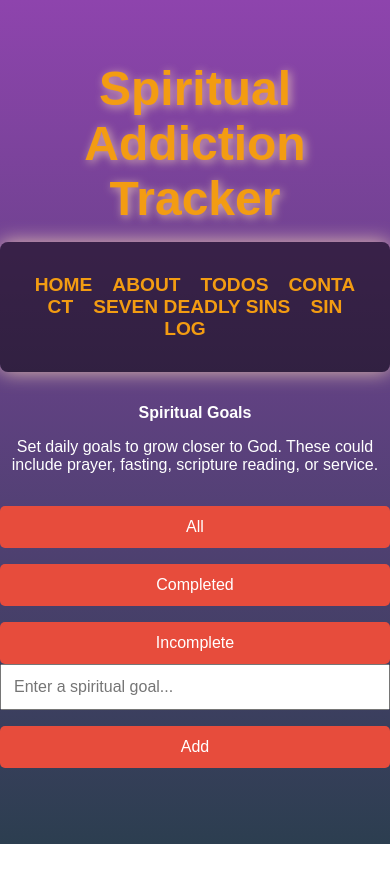
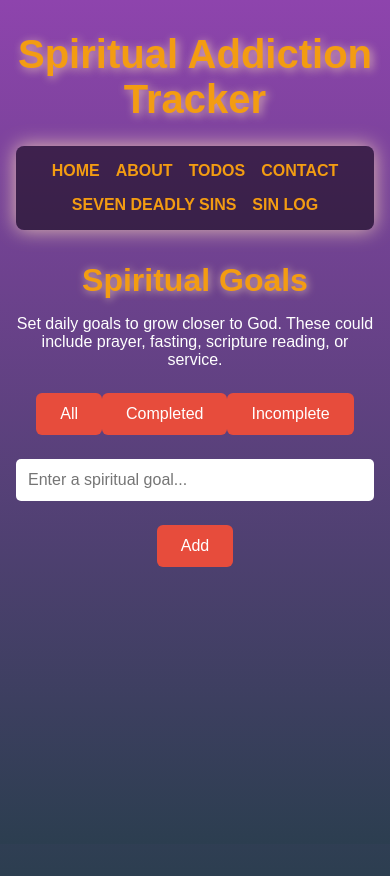
Before and after one commit to Matthew-Bourgeois/spiritual-addiction-tracker, a React (Create React App) app: page /todo in a window 390 px wide. Before the commit the page ends 844 px from the top, so only its background shows below. Built offline with nearby package versions, Linux system fonts and the light colour scheme.

Commit message:
Improve global styling, spacing, and mobile responsiveness in App.css

```diff
--- a/src/App.css
+++ b/src/App.css
@@ -1,45 +1,41 @@
-html, body {
-  overflow-x: hidden;
+/* Global Reset */
+* {
+  box-sizing: border-box;
   margin: 0;
   padding: 0;
-  width: 100%;
 }
 
-
-
-/* Base Styling */
+/* Base Layout */
 html, body {
-  margin: 0;
-  padding: 0;
-  overflow-x: hidden;
-  width: 100%;
-}
-
-body {
   font-family: 'Arial', sans-serif;
   background: linear-gradient(to top, #2c3e50, #8e44ad);
   color: white;
-  height: 100vh;
-  display: flex;
-  flex-direction: column;
-  justify-content: center;
-  align-items: center;
+  min-height: 100vh;
+  width: 100%;
+  overflow-x: hidden;
   text-align: center;
+  padding-bottom: 2rem;
 }
 
-/* Header (Title) */
+.App {
+  padding: 2rem 1rem;
+  max-width: 1000px;
+  margin: 0 auto;
+}
+
+/* Header */
 h1 {
-  font-size: 3rem;
+  font-size: 2.5rem;
   color: #f39c12;
   text-shadow: 2px 2px 10px rgba(255, 223, 186, 0.7);
-  margin-bottom: 1rem;
+  margin-bottom: 1.5rem;
   animation: fadeIn 2s ease-in-out;
 }
 
-/* Navigation Bar */
+/* Navigation */
 nav {
   background: rgba(0, 0, 0, 0.5);
-  padding: 1rem 2rem;
+  padding: 1rem;
   border-radius: 8px;
   box-shadow: 0 0 20px rgba(255, 223, 186, 0.8);
   margin-bottom: 2rem;
@@ -47,106 +43,114 @@ nav {
 
 nav ul {
   list-style: none;
-  padding: 0;
-}
-
-nav ul li {
-  display: inline;
-  margin-right: 20px;
+  display: flex;
+  flex-wrap: wrap;
+  justify-content: center;
+  gap: 1rem;
 }
 
 nav ul li a {
   text-decoration: none;
   color: #f39c12;
-  font-size: 1.2rem;
+  font-size: 1rem;
   text-transform: uppercase;
   font-weight: bold;
   transition: color 0.3s ease;
 }
 
 nav ul li a:hover {
-  color: #fff;
+  color: #ffffff;
 }
 
-/* Section Styling */
+/* Page Sections */
 section {
   background: rgba(255, 255, 255, 0.1);
   padding: 2rem;
   border-radius: 10px;
   box-shadow: 0 0 25px rgba(255, 223, 186, 0.8);
-  width: 80%;
-  max-width: 1000px;
   margin-bottom: 2rem;
-  animation: slideUp 2s ease-in-out;
+  animation: slideUp 1s ease-in-out;
 }
 
-/* Section Header (Subheading) */
-section h2 {
-  font-size: 2.5rem;
+/* Headings */
+h2 {
+  font-size: 2rem;
+  margin-bottom: 1rem;
   color: #f39c12;
   text-shadow: 1px 1px 8px rgba(255, 223, 186, 0.7);
 }
 
-/* Button Styling */
+h3 {
+  font-size: 1.5rem;
+  margin: 1rem 0 0.5rem;
+  color: #ffffff;
+}
+
+/* Buttons */
 button {
   background: #e74c3c;
   border: none;
-  padding: 1rem 2rem;
-  font-size: 1.2rem;
-  border-radius: 5px;
+  padding: 0.75rem 1.5rem;
+  font-size: 1rem;
+  border-radius: 6px;
   color: white;
   cursor: pointer;
   transition: background-color 0.3s ease;
-  margin-top: 1rem;
+  margin-top: 0.5rem;
 }
 
 button:hover {
   background-color: #c0392b;
 }
 
-/* Side-by-Side Task Layout */
+/* Inputs & Forms */
+input,
+textarea {
+  width: 100%;
+  padding: 0.75rem;
+  margin-top: 0.5rem;
+  margin-bottom: 1rem;
+  font-size: 1rem;
+  border: none;
+  border-radius: 5px;
+}
+
+input:focus,
+textarea:focus {
+  outline: none;
+  border: 2px solid #f39c12;
+}
+
+/* Tasks Layout */
 .task-container {
   display: flex;
   flex-wrap: wrap;
   justify-content: space-between;
-  gap: 2rem;
-  align-items: flex-start;
-  width: 100%;
-  max-width: 100%;
-  box-sizing: border-box;
+  gap: 1rem;
+  margin-top: 1rem;
 }
 
-.task-container form {
-  flex: 1;
-  min-width: 250px;
+.task-container form,
+.task-container ul {
+  flex: 1 1 100%;
 }
 
-.task-container ul {
-  flex: 2;
-  min-width: 300px;
+li, span {
+  word-break: break-word;
+  white-space: normal;
+  overflow-wrap: anywhere;
+  font-size: 1rem;
 }
 
-/* Responsive Form Fields */
-input,
-textarea,
-button {
-  max-width: 100%;
-  box-sizing: border-box;
-}
-
-/* Animation Effects */
+/* Animations */
 @keyframes fadeIn {
-  0% {
-    opacity: 0;
-  }
-  100% {
-    opacity: 1;
-  }
+  0% { opacity: 0; }
+  100% { opacity: 1; }
 }
 
 @keyframes slideUp {
   0% {
-    transform: translateY(50px);
+    transform: translateY(30px);
     opacity: 0;
   }
   100% {
@@ -155,48 +159,19 @@ button {
   }
 }
 
-/* Make text wrap and shrink nicely */
-.task-container {
-  word-break: break-word;
+/* Responsive Design */
+@media (min-width: 600px) {
+  .task-container form,
+  .task-container ul {
+    flex: 1;
+    min-width: 300px;
+  }
+
+  h1 {
+    font-size: 3rem;
+  }
+
+  h2 {
+    font-size: 2.5rem;
+  }
 }
-
-.task-container span,
-.task-container li {
-  white-space: normal;
-  word-wrap: break-word;
-  overflow-wrap: anywhere;
-}
-
-
-/* Prevent overflow and ensure visibility on small screens */
-* {
-  box-sizing: border-box;
-  max-width: 100%;
-}
-
-.task-container {
-  width: 100%;
-  overflow-x: hidden;
-  flex-wrap: wrap;
-  display: flex;
-  gap: 1rem;
-}
-
-.task-container form,
-.task-container ul {
-  flex: 1 1 100%;
-}
-
-li, span, input, textarea, button, h2 {
-  word-break: break-word;
-  white-space: normal;
-  overflow-wrap: anywhere;
-  font-size: 1rem;
-}
-
-/* Make sure input fields and buttons don’t stretch or get cut off */
-input, textarea, button {
-  width: 100%;
-  padding: 0.75rem;
-  font-size: 1rem;
-}
```
